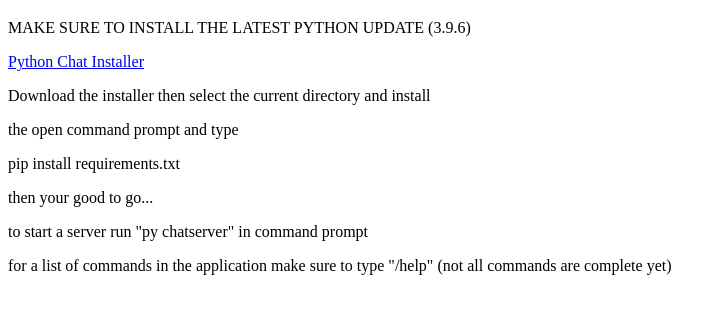
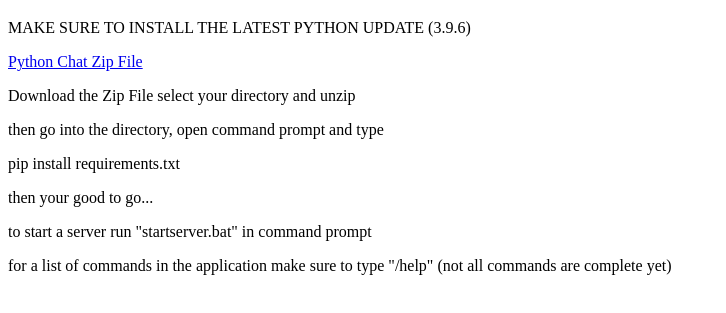
Before and after one commit to 0034120/PythonChat6D61726B, a plain HTML site: page index.html in a window 1280 px wide. Shown: the part 61-374 px from the top of the page, without its empty margins (0-726 px from the left). Drawn offline with Linux system fonts and the light colour scheme.

Commit message:
Create Index.html

```diff
--- a/ApplicationFiles/index.html
+++ b/index.html
@@ -7,12 +7,12 @@
 <body>
 	<h1>Download Below!!!</h1>
 	<p>MAKE SURE TO INSTALL THE LATEST PYTHON UPDATE (3.9.6)</p>
-	<a href="./PythonChatInstall.exe" download>Python Chat Installer</a>
-	<p>Download the installer then select the current directory and install</p>
-	<p>the open command prompt and type</p>
+	<a href="./PythonChatZIPFILE.zip" download>Python Chat Zip File</a>
+	<p>Download the Zip File select your directory and unzip</p>
+	<p>then go into the directory, open command prompt and type</p>
 	<p>    pip install requirements.txt</p>
 	<p>then your good to go...</p>
-	<p>to start a server run "py chatserver" in command prompt</p>
+	<p>to start a server run "startserver.bat" in command prompt</p>
 	<p>for a list of commands in the application make sure to type "/help" (not all commands are complete yet)</p>
 </body>
 </html>
```
